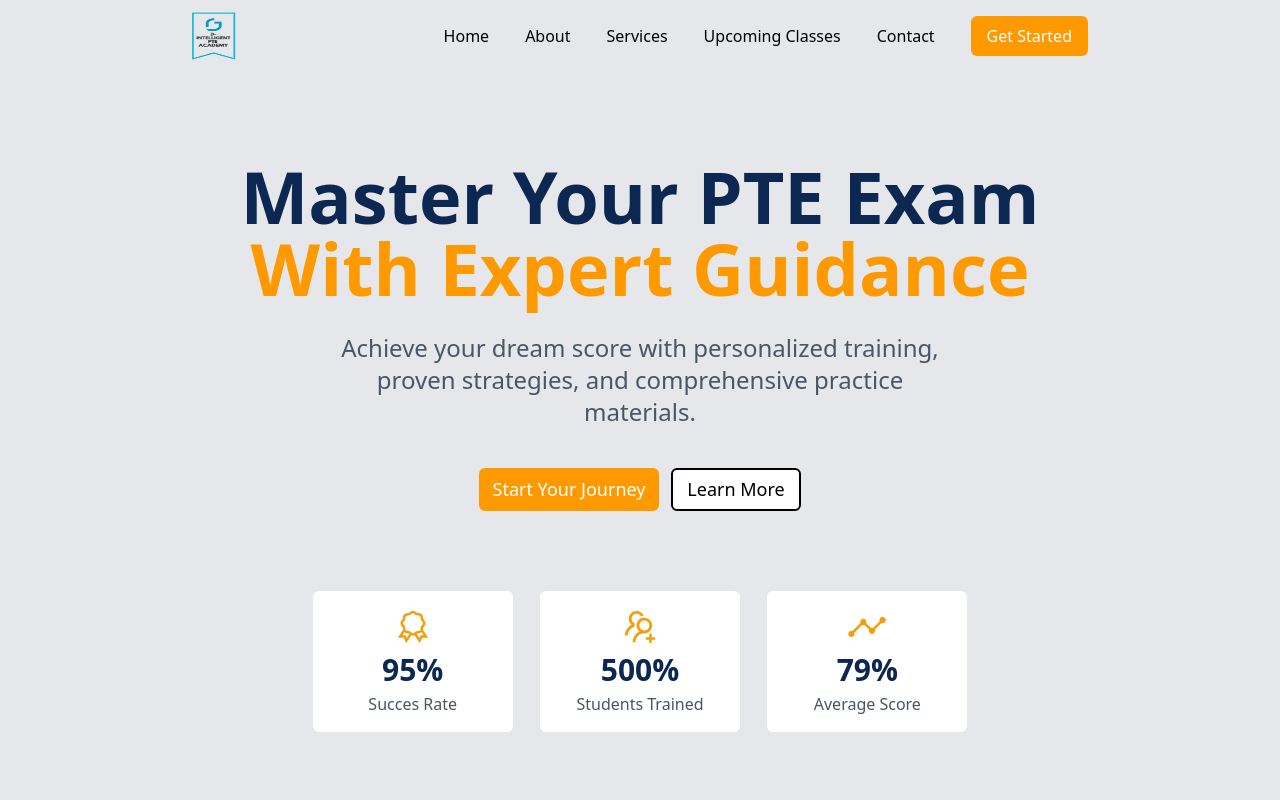
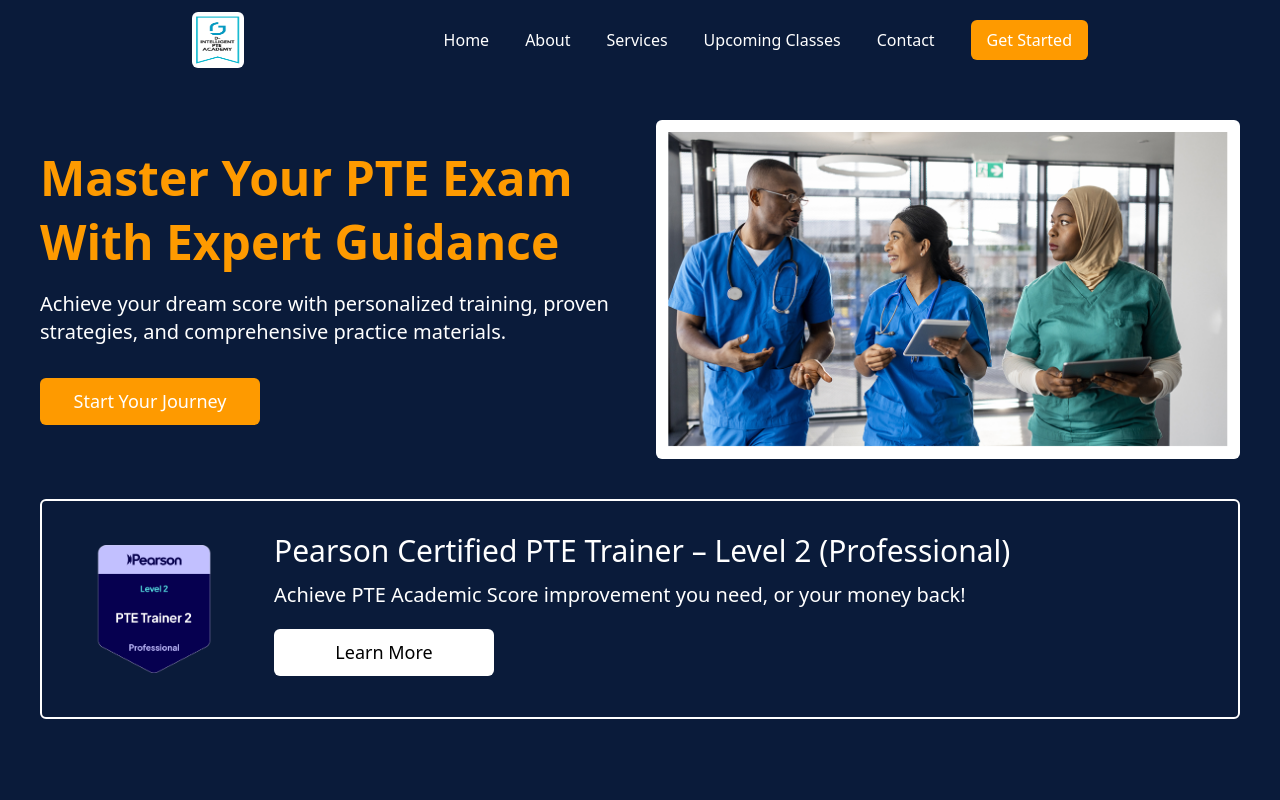
Before and after one commit to Chris-Codex/pte, a React (Vite) app: page / in a window 1280 px wide. Shown: the top 800 px of the page. Built offline with nearby package versions, Linux system fonts and the light colour scheme.

Commit message:
Redesigned the banner

```diff
--- a/src/components/Banner.tsx
+++ b/src/components/Banner.tsx
@@ -1,58 +1,67 @@
-import BannerCard from "./BannerCard";
 import CustomBtn from "./CustomBtn";
-import { LiaCertificateSolid } from "react-icons/lia";
-import { AiOutlineUsergroupAdd } from "react-icons/ai";
-import { IoAnalytics } from "react-icons/io5";
-
+import banner_img from "../assets/banner-img.png";
+import pearson_img from "../assets/pearson.png";
 
 const Banner = () => {
-
   return (
-    <section className="bg-gray-200 pb-30" id="home">
-      <div className="flex flex-col items-center justify-center pt-30 md:pt-40">
-        <h1 className="text-5xl text-center w-80 md:w-full lg:w-full md:text-7xl font-bold text-[#0B2752]">
+    <section className="bg-[#0A1B3A] pb-16 lg:pb-24" id="home">
+      <div className="mx-auto pt-20 max-w-7xl px-4 sm:px-6 lg:px-12 xl:px-10 lg:pt-10">
+        <div className="flex flex-col lg:flex-row lg:items-center lg:justify-between gap-10">
+          <div className="pt-16 sm:pt-24 lg:pt-20">
+            <h1 className="text-4xl sm:text-5xl font-bold text-amber-500">
               Master Your PTE Exam
             </h1>
-        <h1 className="text-5xl text-center md:text-7xl text-amber-500 font-bold">
+
+            <h2 className="text-4xl sm:text-5xl mt-4 font-bold text-amber-500">
               With Expert Guidance
-        </h1>
-        <p className="text-[20px] w-90 md:text-2xl text-gray-600 text-center px-3 lg:px-0 flex justify-center md:w-160 pt-7">
+            </h2>
+
+            <p className="mt-6 text-base sm:text-lg lg:text-xl text-white max-w-xl">
               Achieve your dream score with personalized training, proven
               strategies, and comprehensive practice materials.
             </p>
+
+            <div className="mt-8 w-full sm:w-auto">
+              <CustomBtn
+                text="Start Your Journey"
+                classes="cursor-pointer w-full sm:w-[220px] bg-amber-500 py-2.5 rounded-md text-[18px] text-white"
+              />
+            </div>
           </div>
 
-      <div className="grid grid-cols-1 md:grid-cols-2 mx-4 md:mx-40 lg:flex gap-3 items-center justify-center mt-10">
-        <CustomBtn
-          text="Start Your Journey"
-          classes="cursor-pointer w-full lg:w-[180px] bg-amber-500 py-2 rounded-md text-[18px] text-white"
+          {/* Right image */}
+          <div className="hidden lg:flex items-center justify-center bg-white mt-20 rounded-md p-3">
+            <img
+              src={banner_img}
+              alt="banner"
+              className="w-[560px] h-auto max-w-full object-contain"
             />
+          </div>
+        </div>
+
+        {/* Pearson block */}
+        <div className="mt-10 border-2 border-white rounded-md p-4 sm:p-6 lg:p-8 flex flex-col lg:flex-row gap-6 lg:gap-10">
+          <div className="flex items-center justify-center  rounded-md p-3 w-full lg:w-40">
+            <img src={pearson_img} alt="logo" className="w-32 h-auto" />
+          </div>
+
+          <div className="flex-1">
+            <h3 className="text-xl sm:text-2xl lg:text-3xl text-white">
+              Pearson Certified PTE Trainer – Level 2 (Professional)
+            </h3>
+
+            <p className="mt-3 text-base sm:text-lg lg:text-xl text-white">
+              Achieve PTE Academic Score improvement you need, or your money
+              back!
+            </p>
+
+            <div className="mt-5">
               <CustomBtn
                 text="Learn More"
-          classes="cursor-pointer w-full lg:w-[130px] bg-white py-1.5 rounded-md text-[18px] text-black border border-[#000] border-2 hover:bg-[#0B2752] hover:text-white"
+                classes="cursor-pointer w-full sm:w-[220px] bg-white py-2.5 rounded-md text-[18px] text-black hover:bg-[#f59e0b] hover:text-white"
               />
             </div>
-
-      <div className="flex items-center justify-center">
-        <div className="flex flex-col w-full mx-4 md:flex-row lg:grid md:grid-cols-3 md:mx-50 lg:place-items-center lg:w-[650px] gap-8  mt-20">
-          <BannerCard
-            Icon={LiaCertificateSolid}
-            score="95%"
-            title="Succes Rate"
-            size={0}
-          />
-          <BannerCard
-            Icon={AiOutlineUsergroupAdd}
-            score="500%"
-            title="Students Trained"
-            size={0}
-          />
-          <BannerCard
-            Icon={IoAnalytics}
-            score="79%"
-            title="Average Score"
-            size={0}
-          />
+          </div>
         </div>
       </div>
     </section>
--- a/src/components/ClassesCard.tsx
+++ b/src/components/ClassesCard.tsx
@@ -1,5 +1,5 @@
 import { GoBook } from "react-icons/go";
-import payWithPaystack from "./PaystackButton";
+import payWithPaystack from "../util/PaystackButton";
 
 type ClassesProps = {
   category: string;
@@ -49,7 +49,7 @@ const ClassesCard = ({
   };
 
   return (
-    <div className="border-2 border-gray-300 w-80 md:w-full lg:w-100  mt-15 hover:border-[#f59e0b] rounded-lg shadow-sm  pb-5">
+    <div className="border-2 border-gray-300 w-80 md:w-85 lg:w-100  mt-15 hover:border-[#f59e0b] rounded-lg shadow-sm  pb-5">
       <div className="w-full px-5 pt-5 pb-5 bg-[#f49d250d]">
         <div className="flex justify-between">
           <div className="flex items-center justify-center px-2 rounded-2xl bg-[#f59e0b] text-[13px] text-white">
--- a/src/components/Contact.tsx
+++ b/src/components/Contact.tsx
@@ -60,7 +60,7 @@ const Contact = () => {
         subtitle="Ready to start your PTE journey? Contact us today"
       />
 
-      <div className="grid grid-cols-1 lg:grid-cols-2 gap-15 mx-5 md:px-5 lg:mx-70 mt-5 lg:mt-15">
+      <div className="grid grid-cols-1 lg:grid-cols-2 gap-15 mx-5 md:mx-10 lg:mx-70 mt-5 lg:mt-15">
         <div className="">
           <h1 className="text-2xl text-[#0B2752] font-semibold">
             Contact Information
--- a/src/components/Navbar.tsx
+++ b/src/components/Navbar.tsx
@@ -24,11 +24,14 @@ const Navbar = () => {
 
   return (
     <nav
-      className={`fixed w-full flex justify-between items-center py-3 px-48 bg-gray-200 transition-all duration-300
-      ${scrolled ? "shadow-md z-50" : ""}`}
+      className={`fixed w-full flex justify-between items-center py-3
+      px-6 md:px-12 lg:px-48 bg-[#0A1B3A] transition-all duration-300
+      ${scrolled ? "shadow-md z-50 bg-[#14284d]" : ""}`}
     >
       {/* Logo */}
-      <img src={logo} alt="logo" className="w-11 h-12" />
+      <div className="bg-white p-1 rounded-md">
+        <img src={logo} alt="logo" className="w-11 h-12" />
+      </div>
 
       {/* Desktop Menu (only on large screens) */}
       <ul className="hidden lg:flex items-center gap-9">
@@ -36,7 +39,7 @@ const Navbar = () => {
           <li
             key={item.id}
             onClick={() => handleScroll(item.targetId)}
-            className={`cursor-pointer ${
+            className={`cursor-pointer text-white ${
               item.id === 7
                 ? "bg-amber-500 px-4 h-10 flex items-center rounded-md text-white"
                 : "hover:text-amber-500"
@@ -52,7 +55,7 @@ const Navbar = () => {
         className="lg:hidden text-3xl"
         onClick={() => setOpen((prev) => !prev)}
       >
-        {open ? <HiX /> : <HiMenu />}
+        {open ? <HiX color="white" /> : <HiMenu color="white" />}
       </button>
 
       {/* Mobile & Tablet Menu Panel */}
--- a/src/components/Services.tsx
+++ b/src/components/Services.tsx
@@ -11,7 +11,7 @@ const Services = () => {
             <SectionTitle title="Our Services" subtitle="Comprehensive training covering all aspects of the PTE Academic exam" />
 
             <div className="flex items-center justify-center w-full">
-                <div className="w-[1300px] grid grid-cols-1 md:grid-cols-2 lg:grid-cols-4 gap-7 mt-15 mx-5 md:px-5 lg:mx-0">
+                <div className="w-[1300px] grid grid-cols-1 md:grid-cols-2 lg:grid-cols-4 gap-7 mt-15 mx-5 md:px-10 lg:mx-0">
                     <div className="border-2 border-gray-300 hover:border-[#f59e0b] rounded-lg shadow-sm px-5 pt-5 pb-5">
                         <RiBookOpenLine size={50} color="#f59e0b" />
                         <h3 className="text-xl font-medium text-[#0B2752] pt-6">Speaking & Writing</h3>
```
Also changed, not shown: src/assets/banner-img.png (added), src/util/PaystackButton.tsx (renamed from src/components/PaystackButton.tsx). Lines whose indentation alone changed are shown as unchanged.
